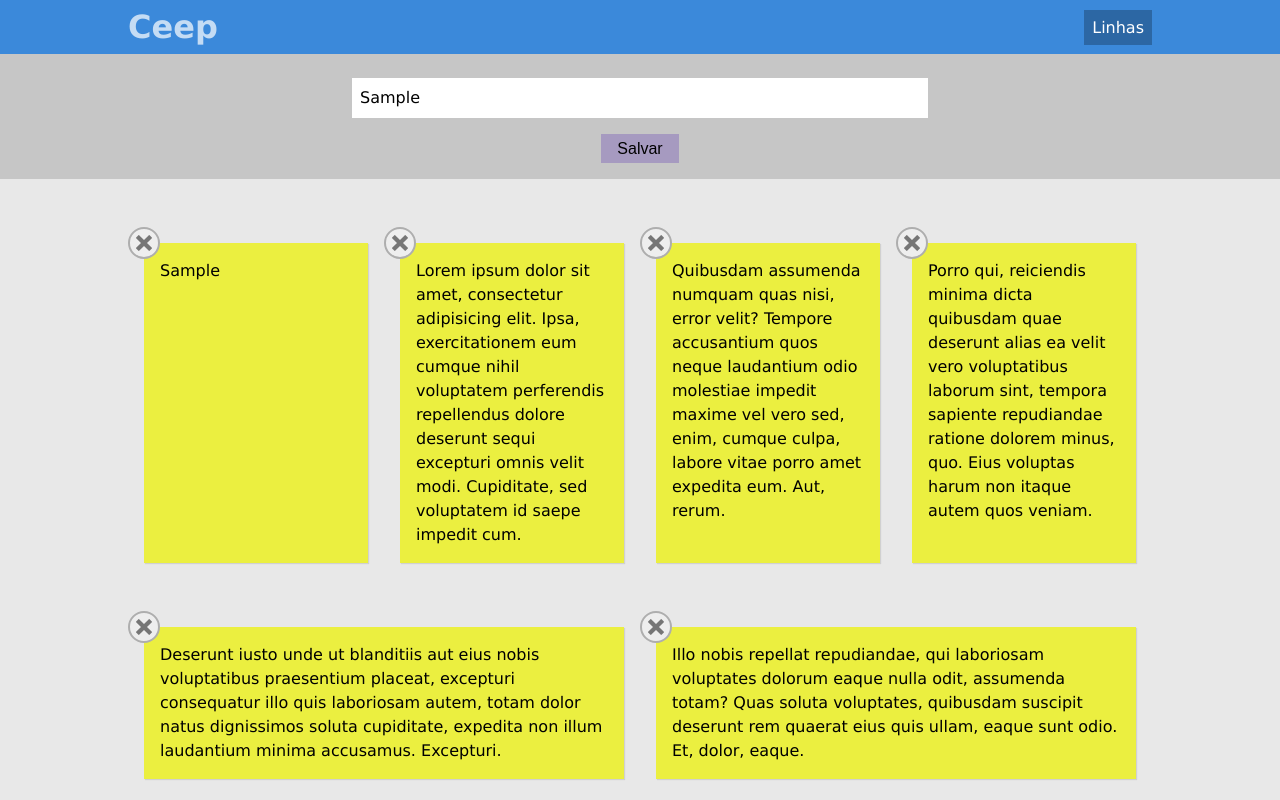
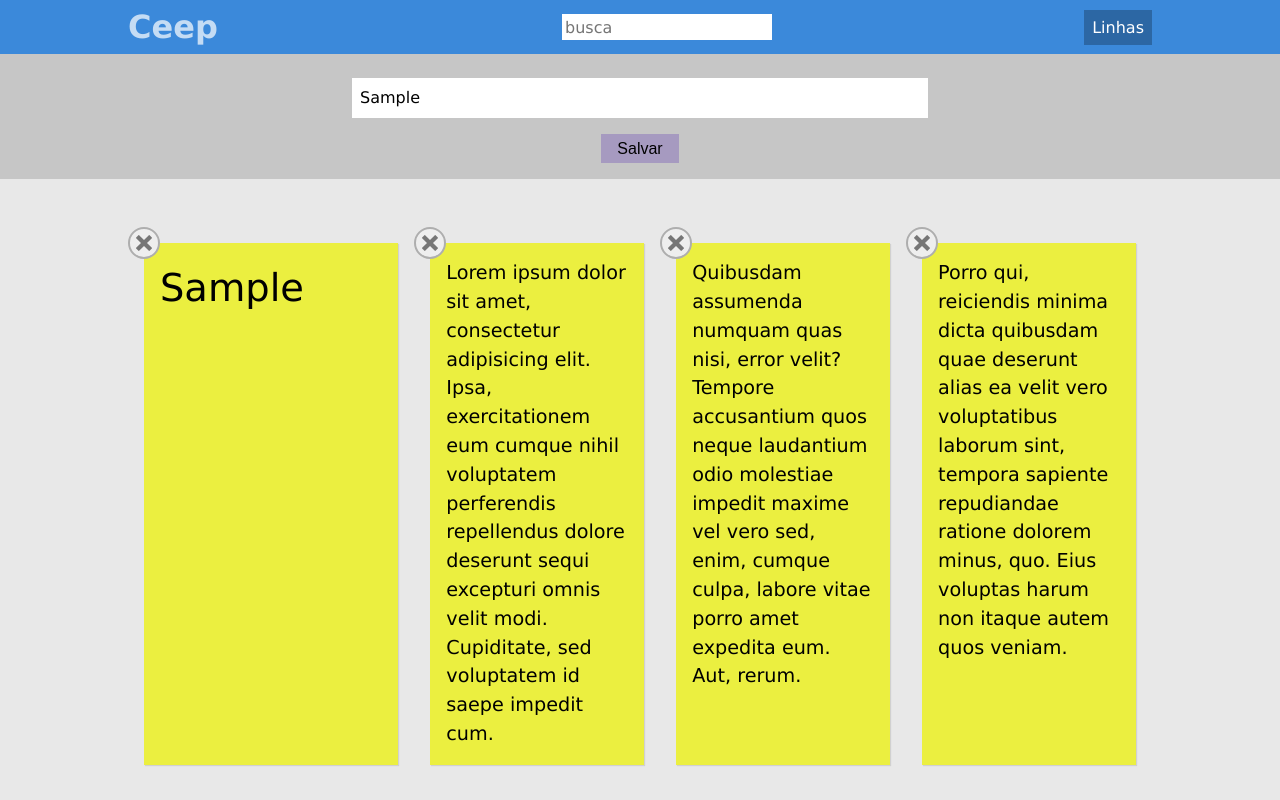
Before and after one commit to bombonato/wd47-jquery, a plain HTML site: page app/index.html in a window 1280 px wide. Both pictures are taken after typing "Sample" into the empty fields and a click on the input "Salvar". Shown: the top 800 px of the page. Drawn offline with Linux system fonts and the light colour scheme.

Commit message:
Aula4 - Regex - Medias Relativas: EM e REM - Sistema de busca com apoio do jQuery

```diff
--- a/app/css/cartao.css
+++ b/app/css/cartao.css
@@ -17,6 +17,21 @@
         box-sizing: border-box;
         vertical-align: top;
     }
+    .cartao--textoPequeno {
+        font-size: 1em;
+        width: 11em;
+        flex-basis: 11em;
+    }
+    .cartao--textoMedio {
+        font-size: 1.5em;
+        width: 9em;
+        flex-basis: 9em;
+    }
+    .cartao--textoGrande {
+        font-size: 2em;
+        width: 6em;
+        flex-basis: 6em;
+    }
 }
 
 .cartao--some {
--- /dev/null
+++ b/app/css/mural.css
@@ -0,0 +1,16 @@
+.mural {
+    font-size: 1.2rem;
+}
+
+@media (min-wdth: 610px) {
+    .mural {
+        align-items: flex-start;
+    }
+}
+
+@media (min-wdth: 900px) {
+    .mural {
+        align-items: center;
+        font-size: 1.3rem;
+    }
+}
--- a/app/index.html
+++ b/app/index.html
@@ -11,11 +11,13 @@
     <link rel="stylesheet" href="css\cartao.css">
     <link rel="stylesheet" href="css\opcoesDoCartao.css">
     <link rel="stylesheet" href="css\novoCartao.css">
+    <link rel="stylesheet" href="css\mural.css">
 </head>
 
 <body>
     <header class="container cabecalho">
         <h1 class="cabecalho-logo">Ceep</h1>
+        <input type="search" id="busca" placeholder="busca" class="opcoesDaPagina-opcao">
         <div class="opcoesDaPagina">
             <!-- <button id="mudaLayout" class="opcoesDaPagina-botao opcoesDaPagina-opcao" onclick="alterarLayout()">Linhas</button> -->
             <button id="mudaLayout" class="opcoesDaPagina-botao opcoesDaPagina-opcao">Linhas</button>
--- a/app/js/principal.js
+++ b/app/js/principal.js
@@ -91,8 +91,15 @@ function salvaCartaoJquery(evento) {
     evento.preventDefault(); //prevenir a execução do evento default, no caso não executr o submit
 
     // Obtendo dados digitados pelo usuário
+    // https://regex101.com/
     var campoConteudo = $('.novoCartao-conteudo', this);
-    var textoDigitado = campoConteudo.val().trim().replace(/\n/g, '<br>');
+    var textoDigitado = campoConteudo.val()
+        .trim()
+        .replace(/\n/g, '<br>')
+        .replace(/\*\*\b/g, '<b>') //fazer **texto** para negrito
+        .replace(/\b\*\*/g, '</b>') //fazer **texto** para negrito
+        .replace(/\*\b/g, '<em>') //fazer *texto* para italico
+        .replace(/\b\*/g, '</em>') //fazer *texto* para italico
     console.log("tam (" + textoDigitado.length + ")");
     console.log(textoDigitado);
 
@@ -102,7 +109,9 @@ function salvaCartaoJquery(evento) {
     contador++;
 
     // Criando o conteúdo do novo Cartão
-    var conteudoNovoCartao = $('<p>').addClass('cartao-conteudo').text(textoDigitado);
+    // .text() pega como texto puro, não interpreta o html
+    //var conteudoNovoCartao = $('<p>').addClass('cartao-conteudo').text(textoDigitado);
+    var conteudoNovoCartao = $('<p>').addClass('cartao-conteudo').html(textoDigitado);
     console.log(conteudoNovoCartao);
 
     // Opções do Cartãos
@@ -115,9 +124,13 @@ function salvaCartaoJquery(evento) {
     var opcoesDoCartao = $('<div>').addClass('opcoesDoCartao')
         .append(botaoRemove);
 
+    var tamanhoCartao = decideTamanhoCartao(textoDigitado);
+    console.log('classe tam cartao: ' + tamanhoCartao);
 
     // Criando a div do novo Cartao e adicionar o Botão e o Conteudo
-    var novoCartao = $('<div>').addClass('cartao')
+    var novoCartao = $('<div>')
+        .addClass('cartao')
+        .addClass(tamanhoCartao)
         .append(opcoesDoCartao)
         .append(conteudoNovoCartao)
         .attr('id', 'cartao' + contador);
@@ -128,6 +141,51 @@ function salvaCartaoJquery(evento) {
 
     //OU
     //$('<div>').addClass('cartao').append(conteudoNovoCartao).prependTo(novoCartao);
+}
 
+function decideTamanhoCartao(conteudo) {
+    console.log('decideTamanhoCartao()');
 
+    var quebras = conteudo.split('<br>').length;
+    console.log("quebras: " + quebras);
+
+    var totalDeLetras = conteudo.replace(/<br>/g, ' ').length;
+
+    var ultimoMaior = '';
+
+    conteudo.replace(/<br>/g, ' ')
+        .split(' ')
+        .forEach(function(palavra) {
+            if (palavra.length > ultimoMaior.length) {
+                ultimoMaior = palavra;
+            }
+        }, this);
+
+    var tamMaior = ultimoMaior.length;
+
+    //no minimo, todo cartao tem o texto pequeno
+    var tipoCartao = 'cartao--textoPequeno';
+
+    if (tamMaior < 9 && quebras < 5 && totalDeLetras < 55) {
+        tipoCartao = 'cartao--textoGrande';
+    } else if (tamMaior < 12 && quebras < 6 && totalDeLetras < 75) {
+        tipoCartao = 'cartao--textoMedio';
+    }
+
+    return tipoCartao;
 }
+
+$('#busca').on('input', function() {
+    //guarda o valor digitado, removendo espaços extras
+    var busca = $(this).val().trim();
+
+    if (busca.length) {
+        $('.cartao').hide().filter(function() {
+            return $(this).find('.cartao-conteudo')
+                .text()
+                .match(new RegExp(busca, 'i')); // padrão, flag
+        }).show();
+    } else {
+        $('.cartao').show();
+    }
+});
```
